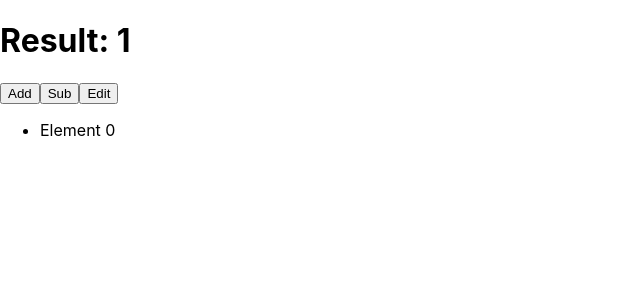
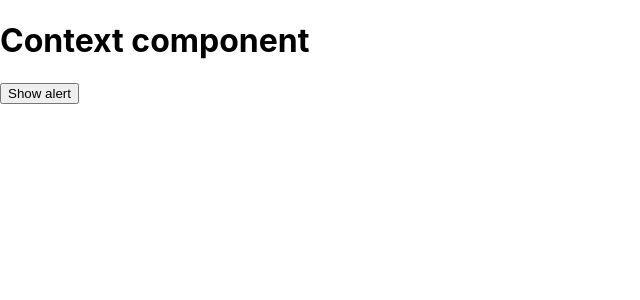
Before and after one commit to MikhailMasny/react-tutorials, a React (Create React App) app in the folder react-hooks/: page / in a window 1280 px wide. Shown: the top 300 px of the page, without its empty margins (0-640 px from the left). Built offline with nearby package versions, Linux system fonts and the light colour scheme.

Commit message:
feat: add context hook examples

```diff
--- a/react-hooks/src/App.js
+++ b/react-hooks/src/App.js
@@ -1,18 +1,20 @@
 import React from "react";
-import StateExample from './components/StateExample';
-import EffectExample from './components/EffectExample';
-import RefExample from './components/RefExample';
-import MemoExample from './components/MemoExample';
-import CallbackExample from './components/CallbackExample';
+// import StateExample from './components/StateExample';
+// import EffectExample from './components/EffectExample';
+// import RefExample from './components/RefExample';
+// import MemoExample from './components/MemoExample';
+// import CallbackExample from './components/CallbackExample';
+import ContextAlertComponent from "./components/ContextAlertComponent";
+import ContextMainComponent from "./components/ContextMainComponent";
+import { AlertProvider } from './contexts/AlertContext'
 
 function App() {
   return (
     <div>
-      {/* <StateExample /> */}
-      {/* <EffectExample /> */}
-      {/* <RefExample /> */}
-      {/* <MemoExample /> */}
-      <CallbackExample />
+      <AlertProvider>
+        <ContextAlertComponent text={'Error'} />
+        <ContextMainComponent />
+      </AlertProvider>
     </div>
   );
 }
--- /dev/null
+++ b/react-hooks/src/components/ContextAlertComponent.jsx
@@ -0,0 +1,17 @@
+import React from "react";
+import { useAlert } from "../contexts/AlertContext";
+
+function ContextAlertComponent(props) {
+  const alert = useAlert();
+  if (!alert.visible) {
+    return null;
+  }
+  return (
+    <div>
+      <p>Alert text: {props.text}</p>
+      <button onClick={alert.toggle}>Close</button>
+    </div>
+  );
+}
+
+export default ContextAlertComponent;
--- /dev/null
+++ b/react-hooks/src/components/ContextMainComponent.jsx
@@ -0,0 +1,15 @@
+import React from "react";
+import { useAlert } from "../contexts/AlertContext";
+
+function ContextMainComponent() {
+  const alert = useAlert();
+  console.log(alert.toggle);
+  return (
+    <div>
+      <h1>Context component</h1>
+      <button onClick={alert.toggle}>Show alert</button>
+    </div>
+  );
+}
+
+export default ContextMainComponent;
--- /dev/null
+++ b/react-hooks/src/contexts/AlertContext.js
@@ -0,0 +1,23 @@
+import React, { useState, useContext, createContext } from "react";
+
+const AlertContext = createContext();
+// const AlertToggleContext = createContext();
+
+export const useAlert = () => {
+  return useContext(AlertContext);
+}
+
+export const AlertProvider = ({ children }) => {
+  const [alert, setAlert] = useState(false);
+
+  const toggle = () => setAlert(prev => !prev);
+
+  return (
+    <AlertContext.Provider value={{
+      visible: alert,
+      toggle
+    }}>
+      { children}
+    </AlertContext.Provider>
+  )
+}
```
